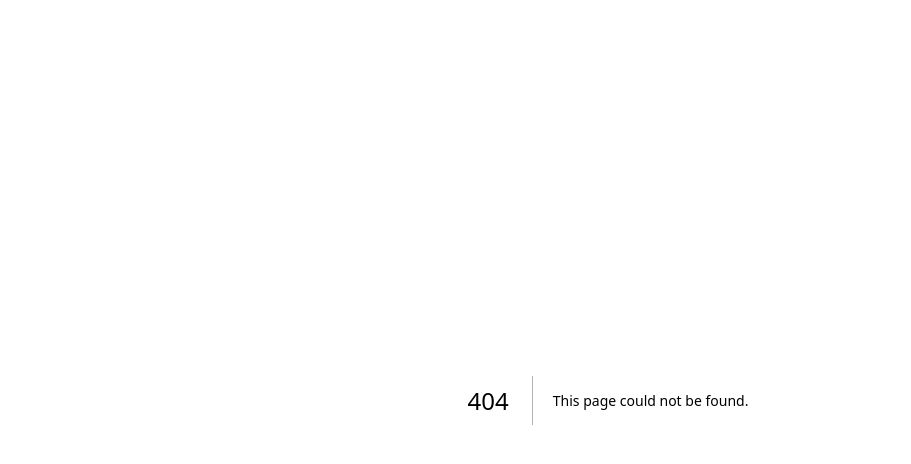
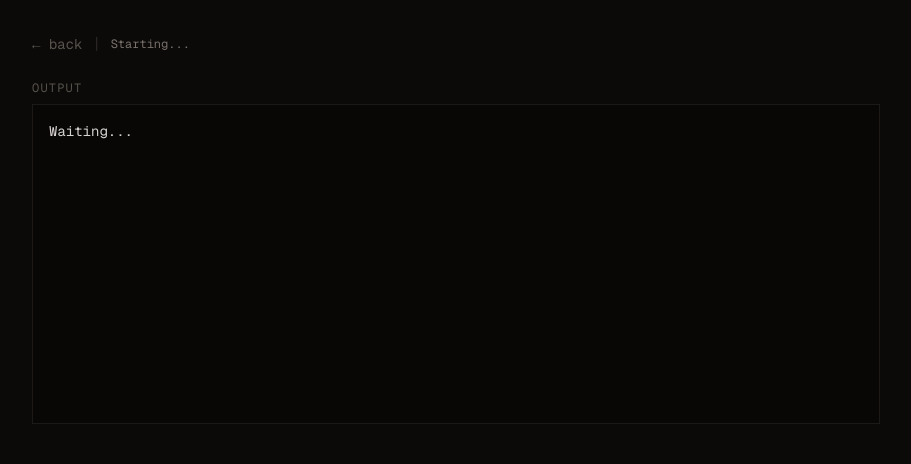
Before and after one commit to Mars375/repoready, a Next.js app: page /analyze in a window 1280 px wide. Before the commit this address had no page. Shown: the top 464 px of the page, without its empty margins (32-943 px from the left). Built offline with nearby package versions, Linux system fonts and the light colour scheme.

Commit message:
feat: results dashboard with streaming + score + ZIP download

```diff
--- /dev/null
+++ b/src/app/analyze/page.tsx
@@ -0,0 +1,124 @@
+'use client'
+import { useSearchParams } from 'next/navigation'
+import { useState, useEffect, useRef, Suspense } from 'react'
+import { TerminalStream } from '@/components/terminal-stream'
+import { AnalysisSummary } from '@/components/analysis-summary'
+import { parseGeneratedFiles } from '@/lib/parse-files'
+import { calculateScore } from '@/lib/score'
+
+function AnalyzePage() {
+  const searchParams = useSearchParams()
+  const url = searchParams.get('url') ?? ''
+  const [text, setText] = useState('')
+  const [isStreaming, setIsStreaming] = useState(false)
+  const [error, setError] = useState('')
+  const started = useRef(false)
+
+  useEffect(() => {
+    if (!url || started.current) return
+    started.current = true
+
+    async function run() {
+      setIsStreaming(true)
+      try {
+        const res = await fetch('/api/analyze', {
+          method: 'POST',
+          headers: { 'Content-Type': 'application/json' },
+          body: JSON.stringify({ url }),
+        })
+
+        if (!res.ok) {
+          const err = await res.json()
+          setError(err.error ?? 'Analysis failed')
+          return
+        }
+
+        const reader = res.body!.getReader()
+        const decoder = new TextDecoder()
+        while (true) {
+          const { done, value } = await reader.read()
+          if (done) break
+          setText(prev => prev + decoder.decode(value, { stream: true }))
+        }
+      } catch {
+        setError('Network error — please try again')
+      } finally {
+        setIsStreaming(false)
+      }
+    }
+
+    run()
+  }, [url])
+
+  const files = parseGeneratedFiles(text)
+  const score = calculateScore(files)
+  const done = !isStreaming && text.length > 0
+
+  return (
+    <main className="min-h-screen bg-[#0c0a09] text-stone-100 p-6 lg:p-8">
+      <div className="max-w-6xl mx-auto">
+        {/* Status bar */}
+        <div className="mb-6 flex items-center gap-3">
+          <a
+            href="/"
+            className="text-sm font-mono text-stone-600 hover:text-stone-400 transition-colors duration-200 cursor-pointer"
+          >
+            ← back
+          </a>
+          <span className="text-stone-800">|</span>
+          <p className="font-mono text-xs text-stone-500">
+            {isStreaming
+              ? '⟳ Analyzing...'
+              : done
+              ? '✓ Analysis complete'
+              : error
+              ? `✗ ${error}`
+              : 'Starting...'}
+          </p>
+        </div>
+
+        {error && (
+          <div
+            className="mb-6 p-4 border border-red-900/50 bg-red-950/20 text-red-400 font-mono text-sm"
+            role="alert"
+          >
+            {error}
+          </div>
+        )}
+
+        <div className="grid grid-cols-1 lg:grid-cols-[1fr_280px] gap-6">
+          {/* Terminal stream */}
+          <div>
+            <p className="font-mono text-xs text-stone-600 uppercase tracking-widest mb-2">
+              Output
+            </p>
+            <TerminalStream text={text || (isStreaming ? '' : 'Waiting...')} isStreaming={isStreaming} />
+          </div>
+
+          {/* Summary panel — shows when done */}
+          {done && (
+            <AnalysisSummary
+              files={files}
+              score={score}
+              repoName={url.split('/').slice(-1)[0] ?? url}
+              stack={[]}
+            />
+          )}
+        </div>
+      </div>
+    </main>
+  )
+}
+
+// useSearchParams requires Suspense boundary
+export default function AnalyzePageWrapper() {
+  return (
+    <Suspense fallback={
+      <main className="min-h-screen bg-[#0c0a09] text-stone-100 p-8 flex items-center justify-center">
+        <p className="font-mono text-stone-500">Loading...</p>
+      </main>
+    }>
+      <AnalyzePage />
+    </Suspense>
+  )
+}
--- /dev/null
+++ b/src/components/analysis-summary.tsx
@@ -0,0 +1,75 @@
+import { DownloadButton } from './download-button'
+import type { GeneratedFiles } from '@/lib/parse-files'
+
+interface Props {
+  files: GeneratedFiles
+  score: number
+  repoName: string
+  stack: string[]
+}
+
+export function AnalysisSummary({ files, score, repoName, stack }: Props) {
+  // SVG arc score: semicircle path length ~126
+  const arcLength = 126
+  const filled = (score / 100) * arcLength
+
+  return (
+    <aside className="bg-[#1c1917] border border-[#292524] p-5 space-y-5 h-fit">
+      {/* Repo info */}
+      <div>
+        <p className="text-xs font-mono text-stone-500 uppercase tracking-widest mb-1">
+          Repository
+        </p>
+        <p className="font-semibold text-stone-100 break-all">{repoName}</p>
+        {stack.length > 0 && (
+          <div className="flex flex-wrap gap-1 mt-2">
+            {stack.map(s => (
+              <span
+                key={s}
+                className="text-xs bg-stone-800 text-stone-400 px-2 py-0.5"
+              >
+                {s}
+              </span>
+            ))}
+          </div>
+        )}
+      </div>
+
+      {/* Score arc */}
+      <div className="flex flex-col items-center py-2" aria-label={`Quality score: ${score} out of 100`}>
+        <svg viewBox="0 0 100 60" className="w-32" aria-hidden="true">
+          <path
+            d="M 10 55 A 40 40 0 0 1 90 55"
+            fill="none"
+            stroke="#292524"
+            strokeWidth="8"
+            strokeLinecap="round"
+          />
+          <path
+            d="M 10 55 A 40 40 0 0 1 90 55"
+            fill="none"
+            stroke="#f59e0b"
+            strokeWidth="8"
+            strokeLinecap="round"
+            strokeDasharray={`${filled} ${arcLength}`}
+          />
+        </svg>
+        <p className="text-2xl font-bold text-amber-500 -mt-2 tabular-nums">{score}</p>
+        <p className="text-xs text-stone-500">quality score</p>
+      </div>
+
+      {/* File stats */}
+      <div className="space-y-1.5 text-sm text-stone-400 font-mono">
+        <p>{files.readme ? '✓' : '✗'} README.md — {files.readme.split('\n').length} lines</p>
+        <p>
+          {files.envExample ? '✓' : '✗'} .env.example —{' '}
+          {files.envExample.split('\n').filter(l => l.includes('=')).length} vars
+        </p>
+        <p>{files.dockerCompose ? '✓' : '✗'} docker-compose.yml</p>
+        <p>{files.ci ? '✓' : '✗'} .github/workflows/ci.yml</p>
+      </div>
+
+      <DownloadButton files={files} />
+    </aside>
+  )
+}
--- /dev/null
+++ b/src/components/download-button.tsx
@@ -0,0 +1,31 @@
+'use client'
+import JSZip from 'jszip'
+import { Button } from '@/components/ui/button'
+import { Download } from 'lucide-react'
+import type { GeneratedFiles } from '@/lib/parse-files'
+
+export function DownloadButton({ files }: { files: GeneratedFiles }) {
+  async function handleDownload() {
+    const zip = new JSZip()
+    zip.file('README.md', files.readme)
+    zip.file('.env.example', files.envExample)
+    zip.file('docker-compose.yml', files.dockerCompose)
+    zip.file('.github/workflows/ci.yml', files.ci)
+    const blob = await zip.generateAsync({ type: 'blob' })
+    const a = document.createElement('a')
+    a.href = URL.createObjectURL(blob)
+    a.download = 'repoready.zip'
+    a.click()
+    URL.revokeObjectURL(a.href)
+  }
+
+  return (
+    <Button
+      onClick={handleDownload}
+      className="bg-amber-500 hover:bg-amber-400 text-stone-950 font-semibold w-full cursor-pointer transition-colors duration-200"
+    >
+      <Download className="w-4 h-4 mr-2" />
+      Download ZIP
+    </Button>
+  )
+}
--- /dev/null
+++ b/src/components/terminal-stream.tsx
@@ -0,0 +1,47 @@
+'use client'
+import { useEffect, useRef } from 'react'
+
+interface Props {
+  text: string
+  isStreaming: boolean
+}
+
+export function TerminalStream({ text, isStreaming }: Props) {
+  const ref = useRef<HTMLDivElement>(null)
+
+  useEffect(() => {
+    if (ref.current) ref.current.scrollTop = ref.current.scrollHeight
+  }, [text])
+
+  const lines = text.split('\n')
+
+  return (
+    <div
+      ref={ref}
+      className="bg-[#080706] font-mono text-sm p-4 h-80 overflow-y-auto border border-stone-900"
+      role="log"
+      aria-label="Analysis output"
+      aria-live="polite"
+    >
+      {lines.map((line, i) => (
+        <div
+          key={i}
+          className={
+            line.startsWith('---FILE:')
+              ? 'text-amber-500 mt-3 font-bold'
+              : line.startsWith('✓') || line.startsWith('→')
+              ? 'text-stone-400'
+              : 'text-stone-300'
+          }
+        >
+          {line || '\u00A0'}
+        </div>
+      ))}
+      {isStreaming && (
+        <span className="text-amber-500 motion-safe:animate-pulse" aria-hidden="true">
+          ▊
+        </span>
+      )}
+    </div>
+  )
+}
```
